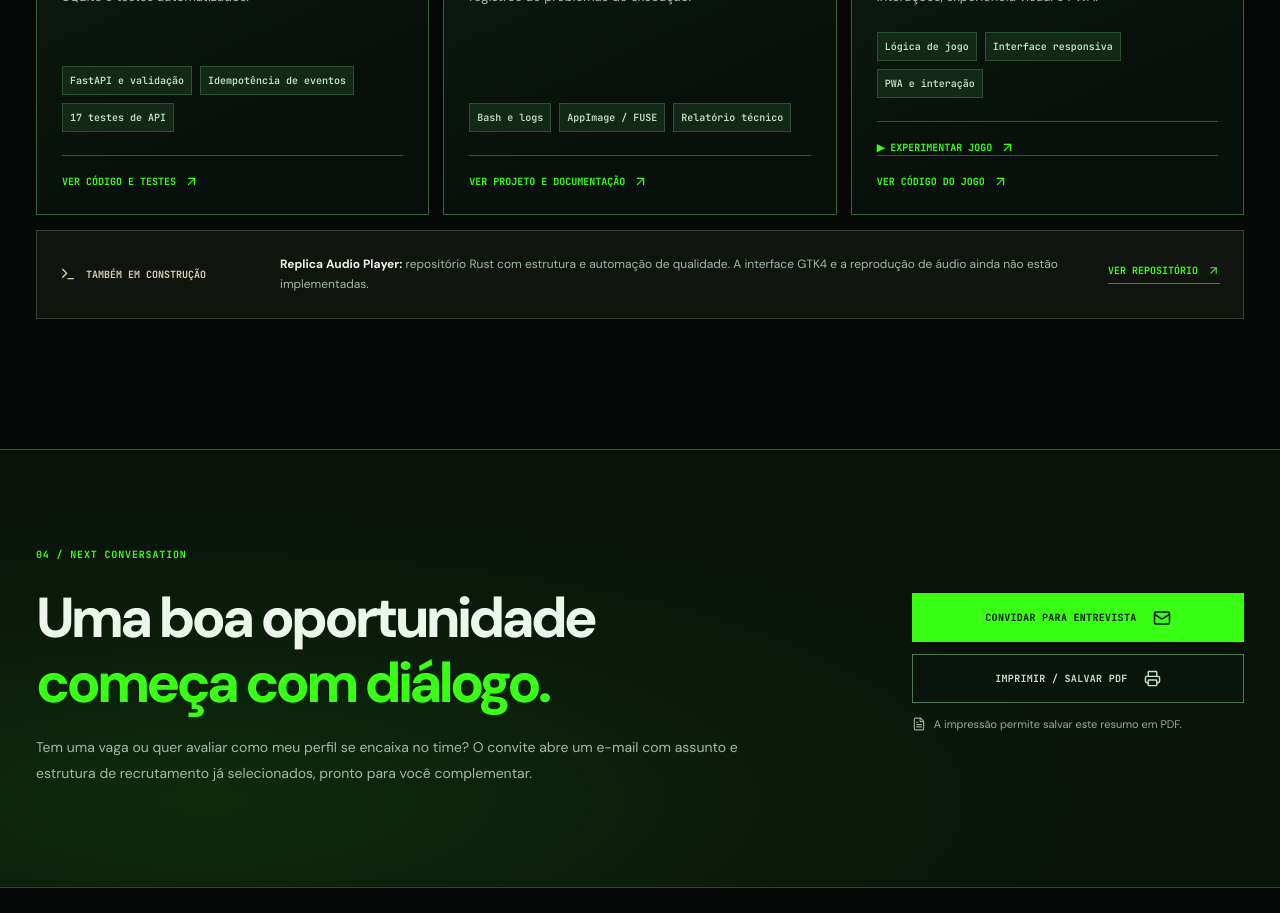
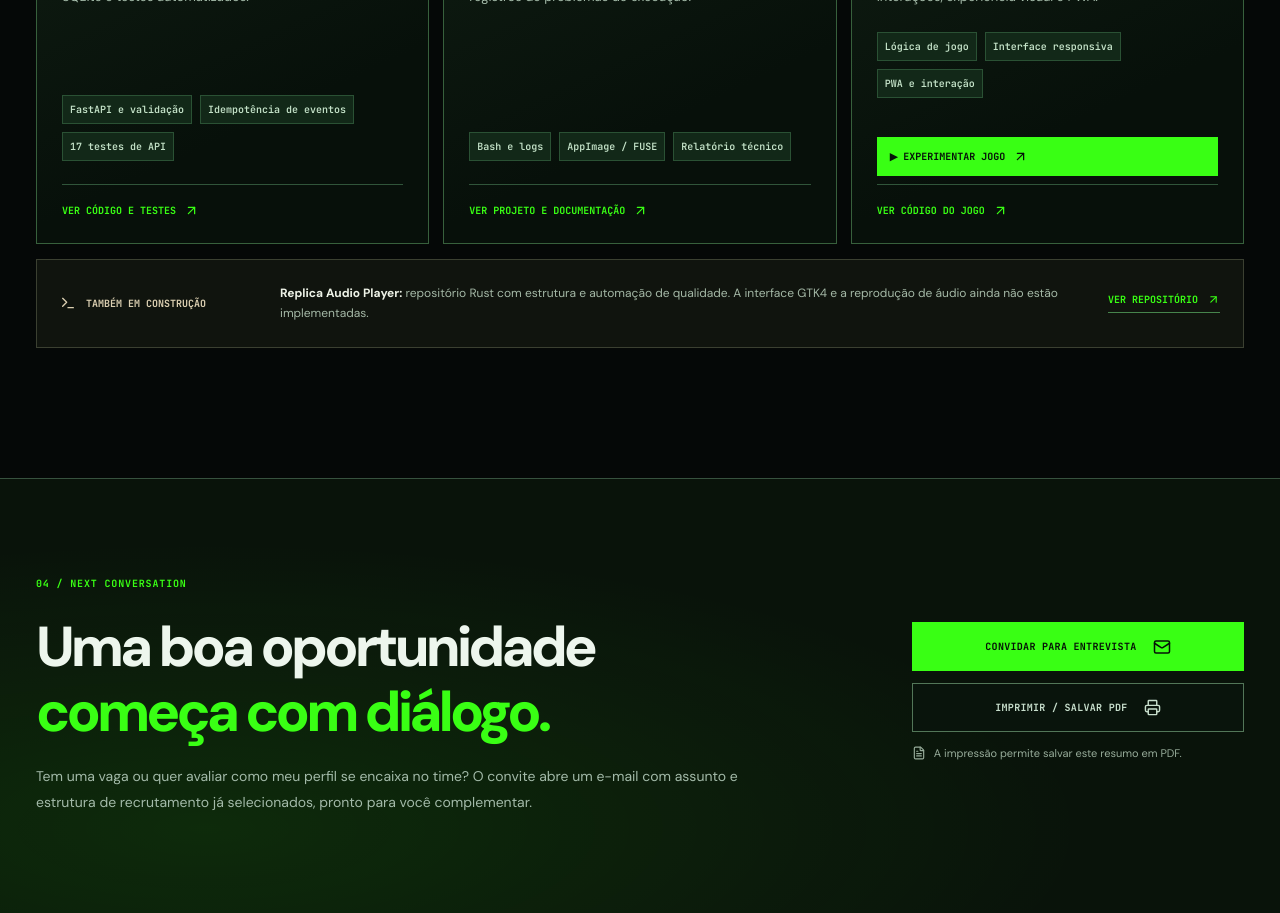
Before and after one commit to gustavormartins/gustavormartins.github.io, a Next.js app: page /recrutador in a window 1280 px wide. Shown: the part 3060-3973 px from the top of the page. Built offline with nearby package versions, Linux system fonts and the light colour scheme.

Commit message:
style(recruiter): highlight playable BlohshBlast proof-of-work

```diff
--- a/app/recrutador/recruiter.css
+++ b/app/recrutador/recruiter.css
@@ -215,3 +215,9 @@
  .recruiter-education-card h3{font-size:19pt!important;max-width:100%!important}
  .recruiter-education-card p{color:#233e29!important}
 }
+
+
+/* Invite technical reviewers to exercise the same game they can inspect. */
+.recruiter-project>a.recruiter-demo-link{display:inline-flex;align-items:center;gap:8px;background:#39ff14;color:#061309!important;padding:11px 12px;margin:16px 0 8px;border:1px solid #39ff14;font:800 10px var(--mono)}
+.recruiter-project>a.recruiter-demo-link:hover{background:#b6ffab}
+@media print{.recruiter-project>a.recruiter-demo-link{display:none!important}}
```
